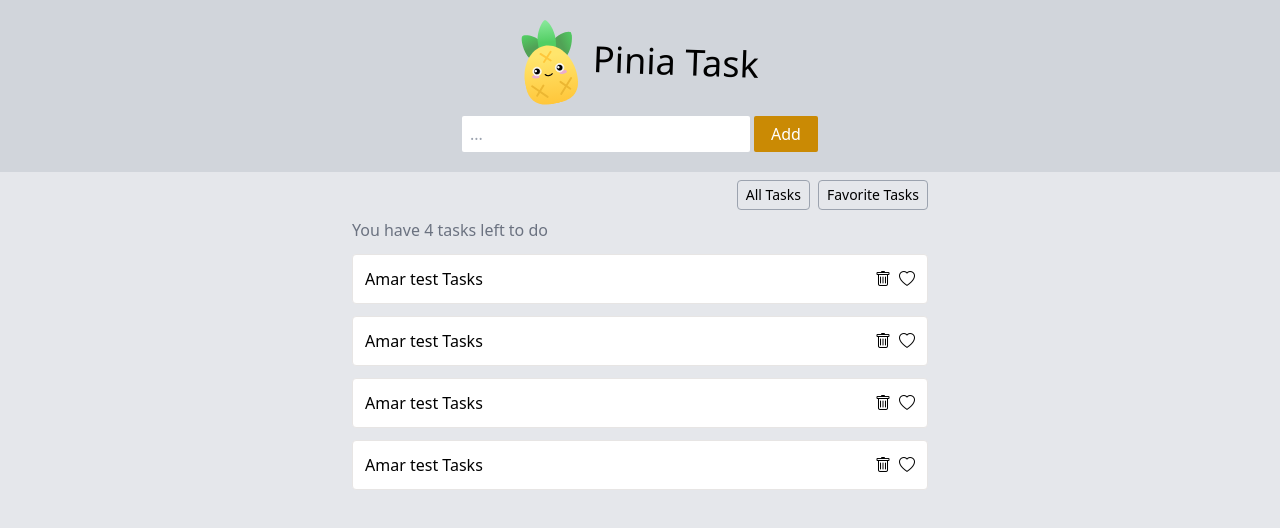
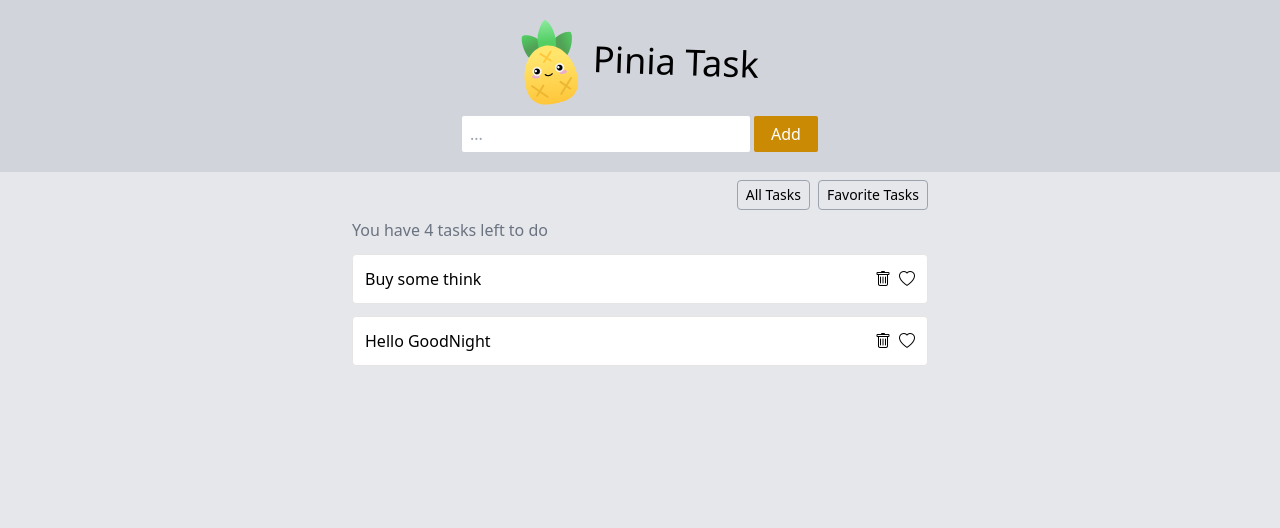
Before and after one commit to arafat69/Vue3-pinia, a Vue app: page / in a window 1280 px wide. Shown: the top 528 px of the page. Built offline with nearby package versions, Linux system fonts and the light colour scheme.

Commit message:
feature: store task show and add new task

```diff
--- a/src/components/Header.vue
+++ b/src/components/Header.vue
@@ -4,15 +4,32 @@
       <img src="/logo.svg" alt="" class="w-14 -rotate-12">
       <div class="text-4xl rotate-2">Pinia Task</div>
     </div>
-      <form action="" class="flex justify-center gap-1 mt-3">
-        <input type="text" placeholder="..." class="w-72 outline-none h-9 focus:ring rounded-sm p-2">
+      <form @submit.prevent="handleSubmitForm" class="flex justify-center gap-1 mt-3">
+        <input v-model="newTask" placeholder="..." class="w-72 outline-none h-9 focus:ring rounded-sm p-2">
         <button class="text-white bg-yellow-600 rounded-sm h-9 w-16">Add</button>
       </form>
   </header>
 </template>
 
 <script>
+import { ref } from 'vue';
+import { useTaskStore } from '../stores/TaskStore';
 export default {
+  setup(){
+    const taskStore = useTaskStore()
+    const newTask = ref('')
 
+    const handleSubmitForm = () => {
+      if (newTask.value.length > 0) {
+        taskStore.addTask({
+          title: newTask.value,
+          isFav: false,
+          id: Math.floor(Math.random() * 1000)
+        })
+        newTask.value = ''
+      }
+    }
+    return {handleSubmitForm, newTask}
+  }
 }
 </script>
--- a/src/components/Task.vue
+++ b/src/components/Task.vue
@@ -9,33 +9,8 @@
         </div>
         <div>
             <div class="flex flex-col gap-3">
-                <div class="bg-white border border-stone-200 rounded p-3 flex justify-between items-center gap-2">
-                    Amar test Tasks
-                    <div class="gap-2 flex">
-                        <span><i class="bi bi-trash"></i></span>
-                        <span><i class="bi bi-heart"></i></span>
-                    </div>
-                </div>
-                <div class="bg-white border border-stone-200 rounded p-3 flex justify-between items-center gap-2">
-                    Amar test Tasks
-                    <div class="gap-2 flex">
-                        <span><i class="bi bi-trash"></i></span>
-                        <span><i class="bi bi-heart"></i></span>
-                    </div>
-                </div>
-                <div class="bg-white border border-stone-200 rounded p-3 flex justify-between items-center gap-2">
-                    Amar test Tasks
-                    <div class="gap-2 flex">
-                        <span><i class="bi bi-trash"></i></span>
-                        <span><i class="bi bi-heart"></i></span>
-                    </div>
-                </div>
-                <div class="bg-white border border-stone-200 rounded p-3 flex justify-between items-center gap-2">
-                    Amar test Tasks
-                    <div class="gap-2 flex">
-                        <span><i class="bi bi-trash"></i></span>
-                        <span><i class="bi bi-heart"></i></span>
-                    </div>
+                <div v-for="task in taskStore.task" :key="task.id">
+                    <TaskDetails :task="task"/>
                 </div>
             </div>
         </div>
@@ -43,5 +18,8 @@
 </template>
 
 <script setup>
+    import { useTaskStore } from '../stores/TaskStore';
+    import TaskDetails from './TaskDetails.vue';
 
+    const taskStore = useTaskStore()
 </script>
--- /dev/null
+++ b/src/components/TaskDetails.vue
@@ -0,0 +1,15 @@
+<template>
+    <div class="bg-white border border-stone-200 rounded p-3 flex justify-between items-center gap-2">
+        {{ task.title }}
+        <div class="gap-2 flex">
+            <span><i class="bi bi-trash"></i></span>
+            <span><i class="bi bi-heart"></i></span>
+        </div>
+    </div>
+</template>
+
+<script>
+export default {
+    props: ['task']
+}
+</script>
--- /dev/null
+++ b/src/stores/TaskStore.js
@@ -0,0 +1,29 @@
+import { defineStore } from "pinia";
+
+export const useTaskStore = defineStore("taskStore", {
+  state: () => ({
+    task: [
+        {id: 1, title: 'Buy some think', isFav: false},
+        {id: 2, title: 'Hello GoodNight', isFav: true}
+    ]
+  }),
+  getters:{
+    favs(){
+        return this.task.filter(t => t.isFav);
+    },
+    favCount(){
+        return this.task.reduce((p, c) => {
+            return c.isFav ? p+1 : p
+        },0)
+    },
+    totalCount: (state)=>{
+        return state.task.length
+    }
+  },
+  actions:{
+    addTask(task){
+        this.task.push(task)
+    }
+  },
+  persist: true,
+});
```
